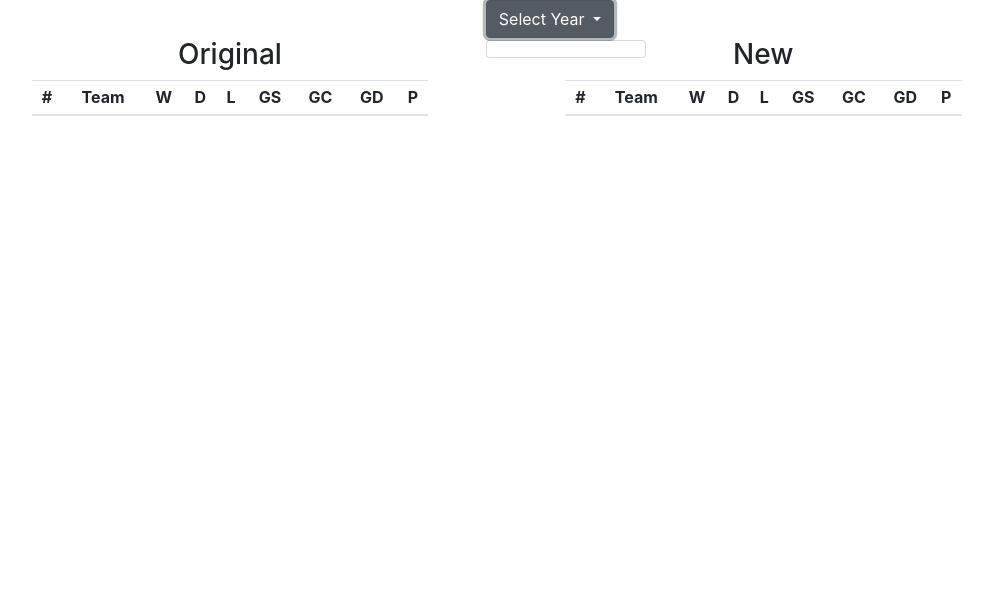
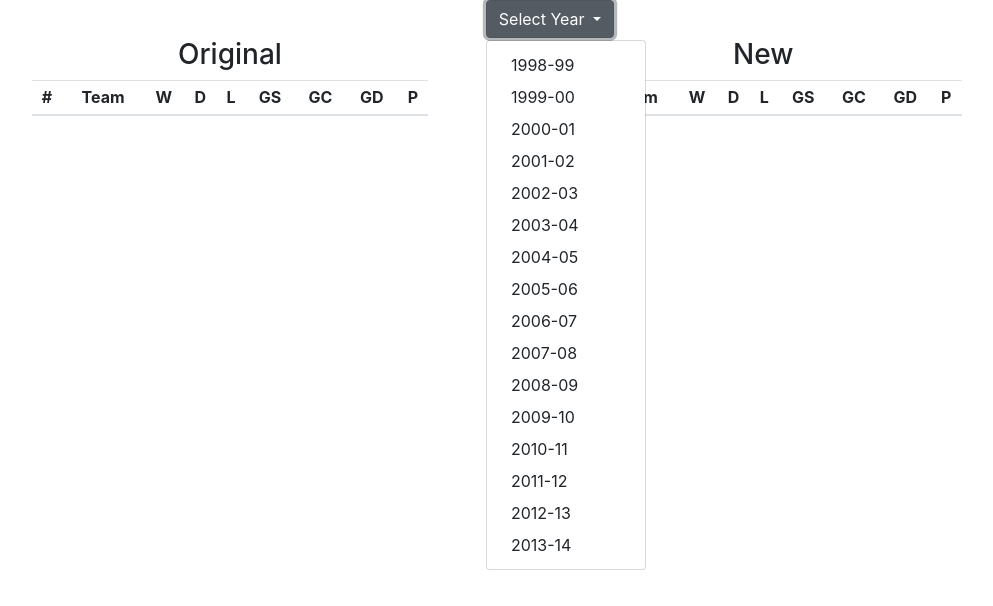
Before and after one commit to harrycch/league-table-processor, a plain HTML site: page index.html in a window 1280 px wide. Both pictures are taken after a click on the button "Select Year". Shown: the whole page, without its empty margins (90-1083 px from the left). Drawn offline with nearby package versions, Linux system fonts and the light colour scheme; no server answers.

Commit message:
Add dropdown support for selecting year

```diff
--- a/index.html
+++ b/index.html
@@ -17,12 +17,12 @@
 	<div class="container-fluid">
 		<div class="row">
 			<div class="col-12">
-				<div class="dropdown text-center">
+				<div id="dropdown-year" class="dropdown text-center">
 					<button id="dropdown-year" class="btn btn-secondary dropdown-toggle" type="button" id="dropdownMenuButton" data-toggle="dropdown" aria-haspopup="true" aria-expanded="false">
 						Select Year
 					</button>
 					<div class="dropdown-menu" aria-labelledby="dropdownMenuButton">
-						<!-- <a class="dropdown-item" href="#">Action</a> -->
+						<a class="dropdown-item" href="#"></a>
 					</div>
 				</div>
 			</div>
--- a/js/main.js
+++ b/js/main.js
@@ -1,7 +1,35 @@
 $(document).ready(function() {
-    console.log("document ready");
-    onYearChange("2011-12");
+    // console.log("document ready");
+    setupDropdown();
 });
+
+function getYearsAvailable(){
+    return [
+    "1998-99", "1999-00", "2000-01", "2001-02", "2002-03", "2003-04", "2004-05", "2005-06", "2006-07", "2007-08",
+    "2008-09", "2009-10", "2010-11", "2011-12", "2012-13", "2013-14"
+    ];
+}
+
+function setupDropdown() {
+    var dropdown = $('#dropdown-year');
+    var drowdownBtn = dropdown.find(".dropdown-toggle");
+    var dropdownMenu = dropdown.find(".dropdown-menu");
+    var dropdownItem = dropdownMenu.find(".dropdown-item");
+    var years = getYearsAvailable();
+
+    for (var i = 0; i < years.length; i++) {
+        dropdownItem.clone()
+            .text(years[i])
+            .data("year", years[i])
+            .on("click", function(e) {
+                var year = $(e.target).data("year");
+                // console.log("clicking", year);
+                onYearChange(year);
+            })
+            .appendTo(dropdownMenu);
+    }
+    dropdownItem.remove();
+}
 
 function onYearChange(yearInput) {
     // console.log("onYearChange: "+yearInput);
@@ -101,6 +129,8 @@ function renderTeams(teams, table) {
     var tbody = table.find("tbody");
     var tr = tbody.find('tr')[0];
 
+    tbody.empty();
+
     for (var i = 0; i < teams.length; i++) {
         var position = i+1;
         var team = teams[i];
@@ -116,6 +146,4 @@ function renderTeams(teams, table) {
         newTr.find(".team-P").text(team.P);
         newTr.appendTo(tbody);
     }
-
-    tr.remove();
 }
```
